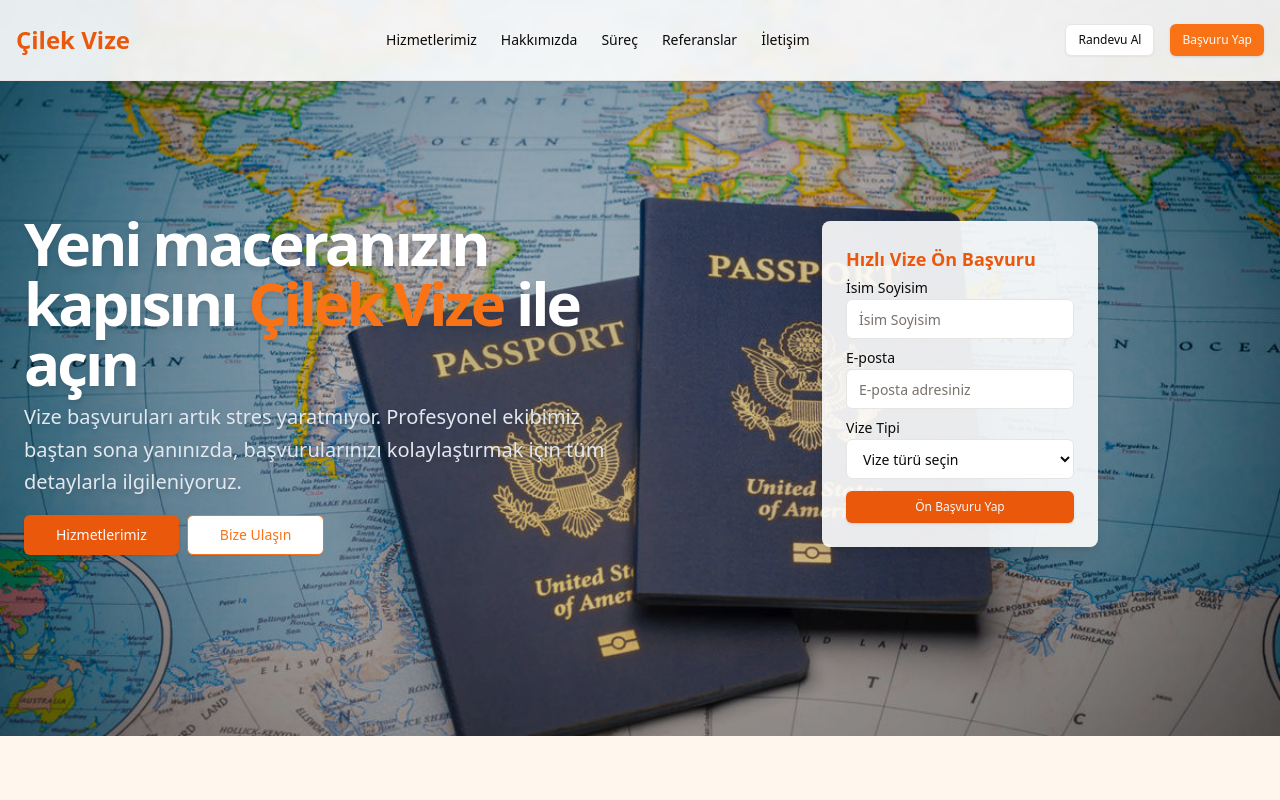
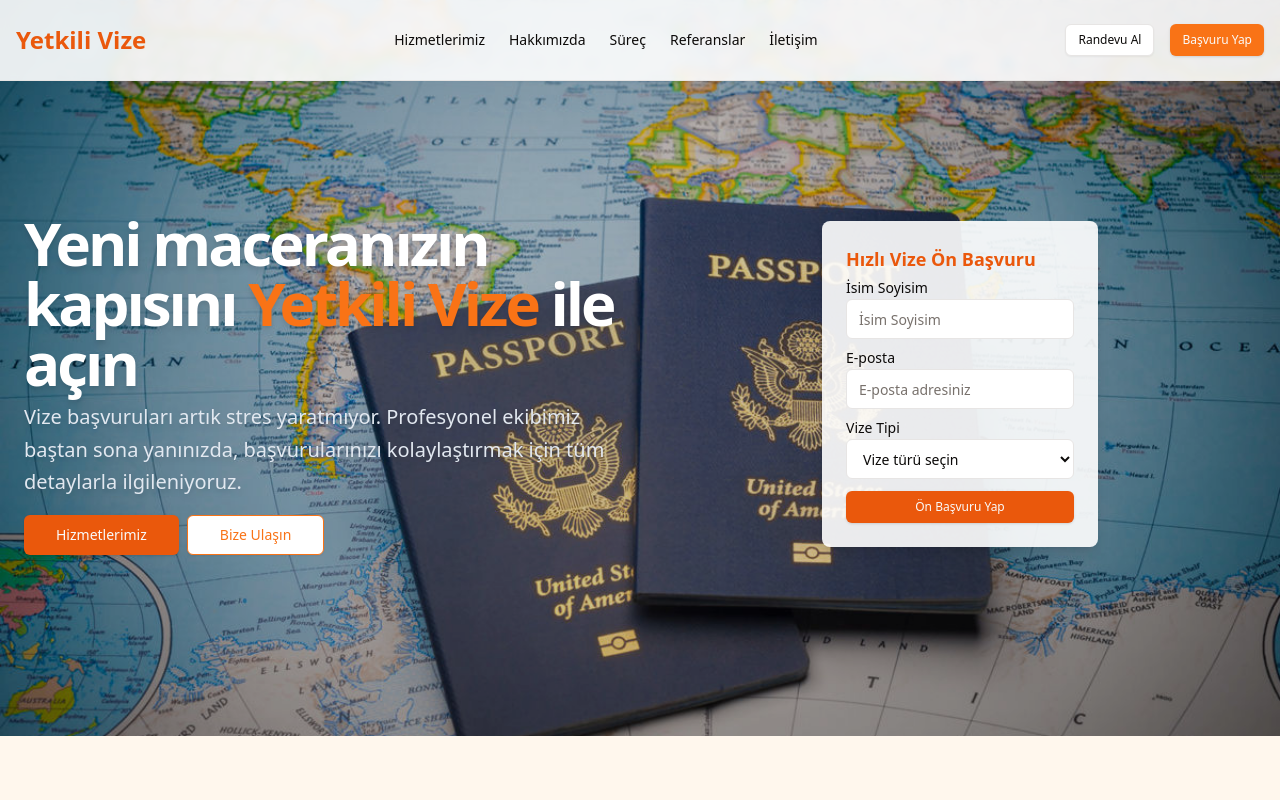
Before and after one commit to Ovamoto/yetkilivize, a Next.js app: page / in a window 1280 px wide. Shown: the top 800 px of the page. Built offline with nearby package versions, Linux system fonts and the light colour scheme.

Commit message:
Add files via upload

```diff
--- a/src/components/footer.tsx
+++ b/src/components/footer.tsx
@@ -220,7 +220,7 @@ export function Footer() {
           </div>
         </div>
         <div className="mt-8 pt-8 border-t border-orange-800 flex flex-col md:flex-row md:justify-between gap-4 text-sm text-orange-300">
-          <p>&copy; {new Date().getFullYear()} Çilek Vize. Tüm Hakları Saklıdır.</p>
+          <p>&copy; {new Date().getFullYear()} Yetkili Vize. Tüm Hakları Saklıdır.</p>
           <div className="flex flex-wrap gap-4 md:gap-6">
             <Link href="/terms" className="hover:text-white transition-colors">
               Kullanım Şartları
--- a/src/components/hero-section.tsx
+++ b/src/components/hero-section.tsx
@@ -18,7 +18,7 @@ export function HeroSection() {
           <div className="flex flex-col justify-center space-y-4">
             <div className="space-y-2">
               <h1 className="text-3xl font-bold tracking-tighter sm:text-4xl md:text-5xl lg:text-6xl/none text-white drop-shadow-md">
-                Yeni maceranızın kapısını <span className="text-orange-500">Çilek Vize</span> ile açın
+                Yeni maceranızın kapısını <span className="text-orange-500">Yetkili Vize</span> ile açın
               </h1>
               <p className="max-w-[600px] text-slate-200 md:text-xl/relaxed lg:text-base/relaxed xl:text-xl/relaxed dark:text-slate-100 drop-shadow-md">
                 Vize başvuruları artık stres yaratmıyor. Profesyonel ekibimiz baştan sona yanınızda,
--- a/src/components/navigation-menu.tsx
+++ b/src/components/navigation-menu.tsx
@@ -6,7 +6,7 @@ export function NavigationMenu() {
     <header className="fixed top-0 left-0 right-0 z-50 bg-white/90 backdrop-blur-sm border-b">
       <div className="container flex items-center justify-between h-16 px-4 md:h-20">
         <Link href="/" className="flex items-center gap-2">
-          <span className="text-2xl font-bold text-orange-600">Çilek Vize</span>
+          <span className="text-2xl font-bold text-orange-600">Yetkili Vize</span>
         </Link>
         <nav className="hidden md:flex items-center gap-6">
           <Link href="/#services" className="text-sm font-medium hover:text-orange-600 transition-colors">
--- a/src/components/testimonials-section.tsx
+++ b/src/components/testimonials-section.tsx
@@ -22,7 +22,7 @@ const testimonials = [
     name: "Mehmet Kaya",
     role: "Yazılım Mühendisi",
     testimonial:
-      "İngiltere çalışma vizesi başvurumda karşılaştığım zorlukları Çilek Vize ekibi sayesinde aştım. Tüm sorularıma sabırla yanıt verdiler ve başvuru sürecimde adım adım yönlendirdiler.",
+      "İngiltere çalışma vizesi başvurumda karşılaştığım zorlukları Yetkili Vize ekibi sayesinde aştım. Tüm sorularıma sabırla yanıt verdiler ve başvuru sürecimde adım adım yönlendirdiler.",
     avatar: "MK",
   },
   {
@@ -30,7 +30,7 @@ const testimonials = [
     name: "Zeynep Koç",
     role: "Doktor",
     testimonial:
-      "Kanada'ya taşınma sürecimde vize danışmanlığı için Çilek Vize'yi tercih ettim. Başvuru sürecindeki tüm karmaşık adımları benim için basitleştirdiler ve başarılı bir sonuç aldım.",
+      "Kanada'ya taşınma sürecimde vize danışmanlığı için Yetkili Vize'yi tercih ettim. Başvuru sürecindeki tüm karmaşık adımları benim için basitleştirdiler ve başarılı bir sonuç aldım.",
     avatar: "ZK",
   },
 ];
```
